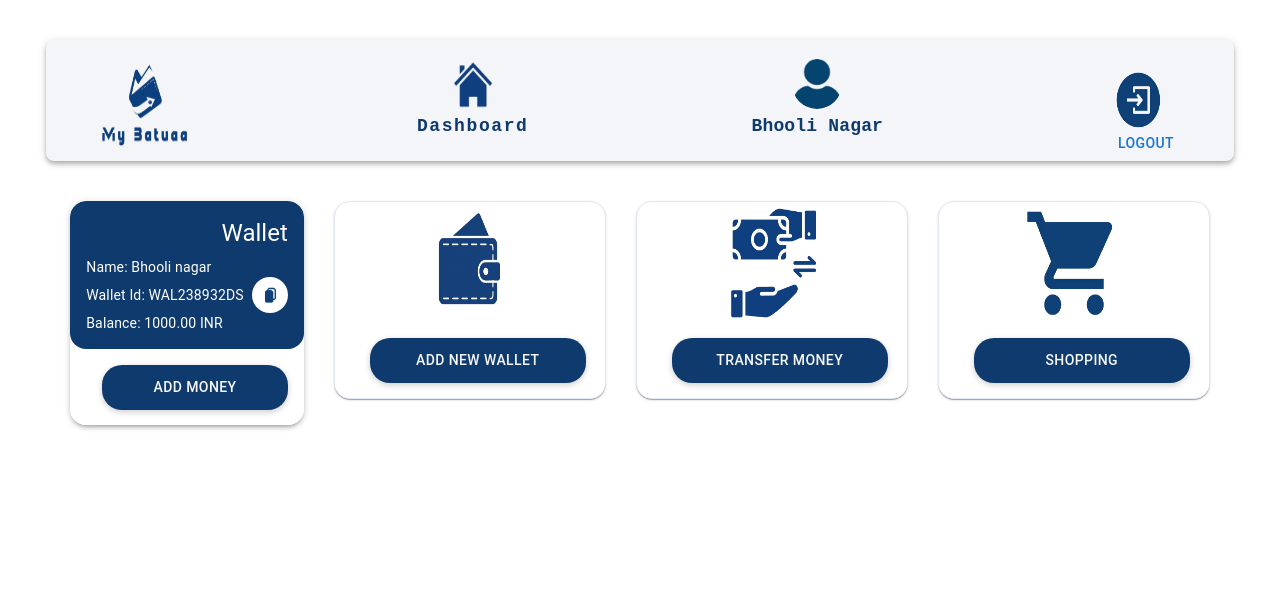
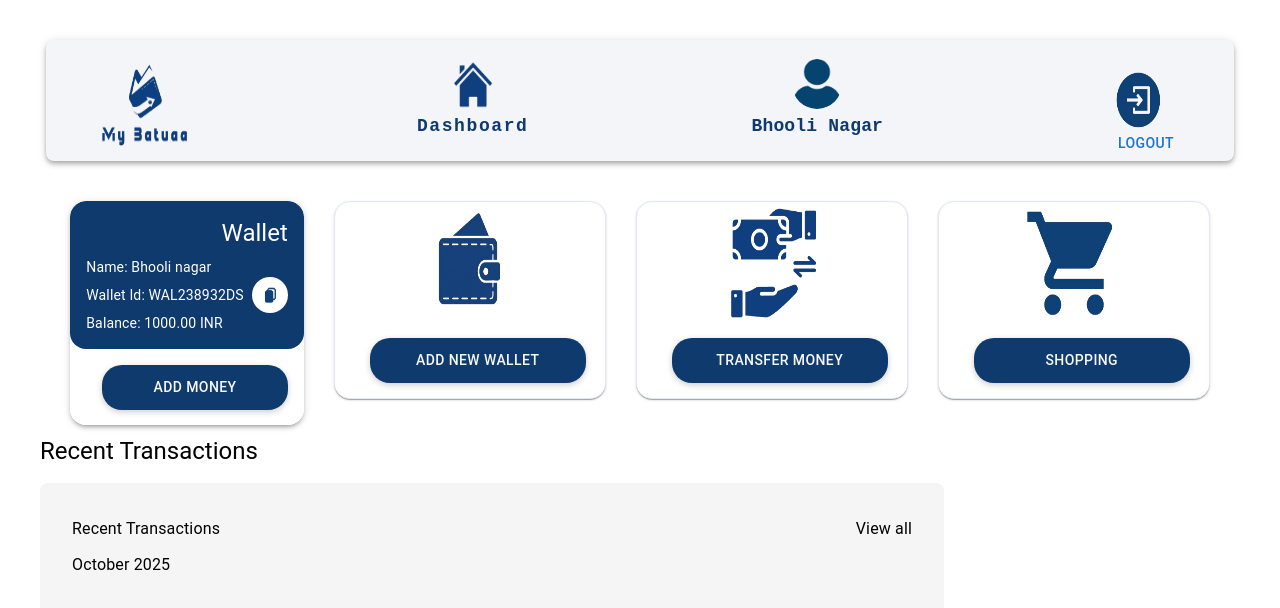
Before and after one commit to bhoolinagar/digital_wallet, a React (Vite) app in the folder frontend/my-batuaa/: page / in a window 1280 px wide. Shown: the top 608 px of the page. Built offline with nearby package versions, Linux system fonts and the light colour scheme; no server answers.

Commit message:
frontend

```diff
--- a/frontend/my-batuaa/src/App.jsx
+++ b/frontend/my-batuaa/src/App.jsx
@@ -6,6 +6,7 @@ import { Wallet } from '@mui/icons-material'
 import WalletList from './dashboard/WalletList.jsx'
 import { Box } from '@mui/material'
 import AddWallet from './dashboard/AddWallet.jsx'
+import TransactionCard from './dashboard/TransactionCard.jsx'
 
 function App() {
   const [count, setCount] = useState(0)
@@ -15,7 +16,7 @@ function App() {
       <Dashboard />
       <Box sx={{ height: 30 }}></Box>
       <WalletList />
-
+      <TransactionCard />
     </div>
   )
 }
```
